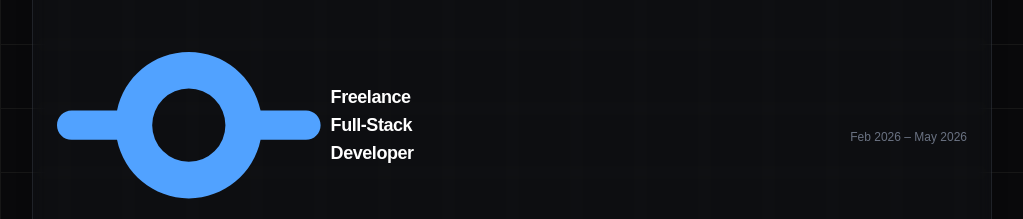
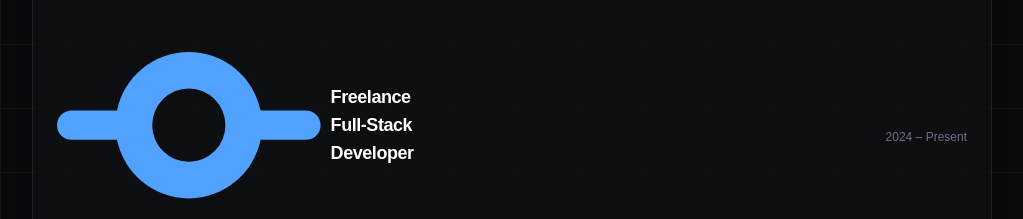
Before and after one commit to victorio222/codevic, a Next.js app: page / in a window 1280 px wide. Shown: the part 4820-5039 px from the top of the page, without its empty margins (128-1151 px from the left). Built offline with nearby package versions, Linux system fonts and the light colour scheme.

Commit message:
updated period for exp1

```diff
--- a/app/pages/Experience/page.tsx
+++ b/app/pages/Experience/page.tsx
@@ -28,7 +28,7 @@ export default function Experience() {
       id: "exp-1",
       role: "Freelance Full-Stack Developer",
       company: "Self-Employed",
-      period: "Feb 2026 – May 2026",
+      period: "2024 – Present",
       type: "Freelance",
       icon: faCodeCommit,
       highlights: [
```
